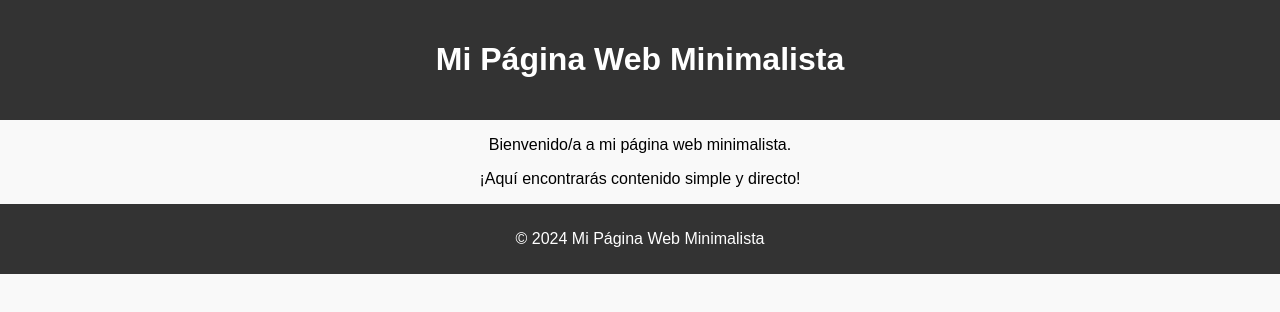
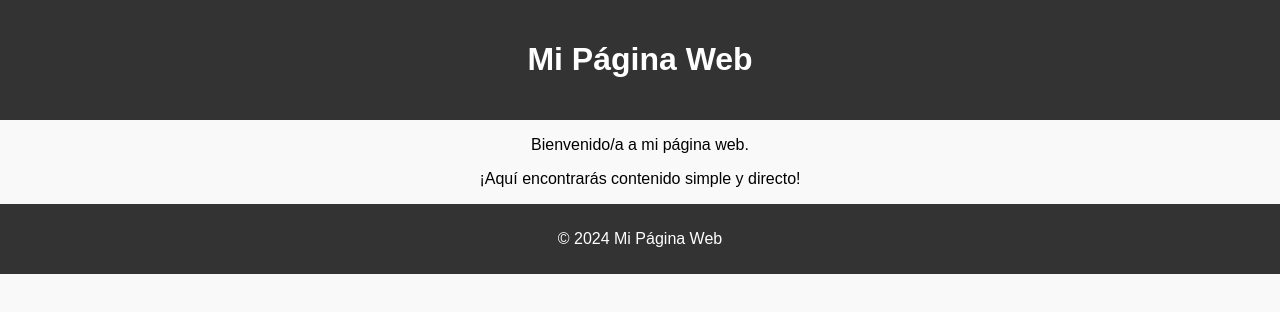
Before and after one commit to Nakotex/Pagina-web-1, a plain HTML site: page index.html in a window 1280 px wide. Drawn offline with Linux system fonts and the light colour scheme.

Commit message:
quitar minimalista

```diff
--- a/index.html
+++ b/index.html
@@ -3,21 +3,21 @@
 <head>
     <meta charset="UTF-8">
     <meta name="viewport" content="width=device-width, initial-scale=1.0">
-    <title>Mi Página Web Minimalista</title>
+    <title>Mi Página Web</title>
     <link rel="stylesheet" href="estilo.css">
 </head>
 <body>
     <header>
-        <h1>Mi Página Web Minimalista</h1>
+        <h1>Mi Página Web</h1>
     </header>
 
     <main>
-        <p>Bienvenido/a a mi página web minimalista.</p>
+        <p>Bienvenido/a a mi página web.</p>
         <p>¡Aquí encontrarás contenido simple y directo!</p>
     </main>
 
     <footer>
-        <p>&copy; 2024 Mi Página Web Minimalista</p>
+        <p>&copy; 2024 Mi Página Web</p>
     </footer>
 </body>
 </html>
```
